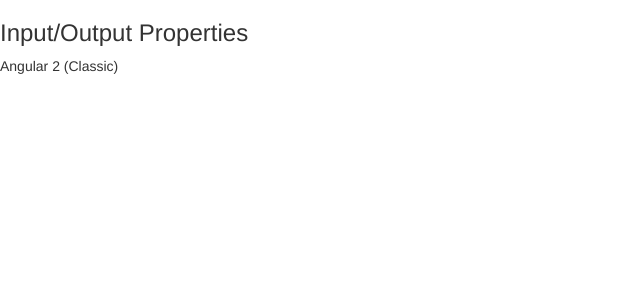
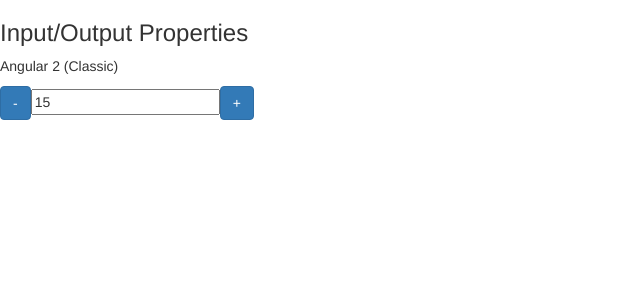
Before and after one commit to devictorqroz/course-angular2, an Angular app in the folder data-binding/: page / in a window 1280 px wide. Shown: the top 300 px of the page, without its empty margins (0-640 px from the left). Built offline with nearby package versions, Linux system fonts and the light colour scheme.

Commit message:
feat: implement @Output and EventEmitter to notify parent component

```diff
--- a/data-binding/src/app/app.module.ts
+++ b/data-binding/src/app/app.module.ts
@@ -7,12 +7,14 @@ import { AppComponent } from './app.component';
 import { DataBindingComponent } from './data-binding/data-binding.component';
 import { MyFormModule } from './my-form/my-form.module';
 import { InputPropertyComponent } from './input-property/input-property.component';
+import { OutputPropertyComponent } from './output-property/output-property.component';
 
 @NgModule({
   declarations: [
     AppComponent,
     DataBindingComponent,
-    InputPropertyComponent
+    InputPropertyComponent,
+    OutputPropertyComponent
   ],
   imports: [
     BrowserModule,
--- a/data-binding/src/app/data-binding/data-binding.component.html
+++ b/data-binding/src/app/data-binding/data-binding.component.html
@@ -116,6 +116,13 @@
 
     <!-- <app-input-property [courseName]="courseName"></app-input-property> -->
     <app-input-property [name]="courseName"></app-input-property>
+
+
+    <counter [value]="initialValue"
+      (changeOfValue)="onChangeOfValue($event)"
+    ></counter>
+
+
   </article>
 
 </section>
--- a/data-binding/src/app/data-binding/data-binding.component.ts
+++ b/data-binding/src/app/data-binding/data-binding.component.ts
@@ -26,6 +26,7 @@ export class DataBindingComponent implements OnInit {
 
   courseName: string = 'Angular 2 (Classic)';
 
+  initialValue: number = 15;
 
   getValue() {
     return 1;
@@ -52,6 +53,10 @@ export class DataBindingComponent implements OnInit {
     this.isMouseOver = !this.isMouseOver;
   }
 
+  onChangeOfValue(event) {
+    console.log(event.currentValue);
+  }
+
   constructor() { }
 
   ngOnInit() {
--- /dev/null
+++ b/data-binding/src/app/output-property/output-property.component.html
@@ -0,0 +1,8 @@
+
+<div>
+
+  <button class="btn btn-primary" (click)="decrease()">-</button>
+  <input type="text" [value]="value" readonly>
+  <button class="btn btn-primary" (click)="increase()">+</button>
+
+</div>
--- /dev/null
+++ b/data-binding/src/app/output-property/output-property.component.ts
@@ -0,0 +1,30 @@
+import { Component, Input, OnInit, EventEmitter, Output } from '@angular/core';
+
+@Component({
+  selector: 'counter',
+  templateUrl: './output-property.component.html',
+  styleUrls: ['./output-property.component.css']
+  // ,outputs: ['changeOfValue']
+})
+export class OutputPropertyComponent implements OnInit {
+
+  @Input() value: number = 0;
+
+  @Output() changeOfValue = new EventEmitter();
+
+  increase() {
+    this.value++;
+    this.changeOfValue.emit({currentValue: this.value});
+  }
+
+  decrease() {
+    this.value--;
+    this.changeOfValue.emit({currentValue: this.value});
+  }
+
+  constructor() { }
+
+  ngOnInit() {
+  }
+
+}
```
Also changed, not shown: data-binding/src/app/output-property/output-property.component.css (added), 1 other file (tests, documents, lock files or other folders).
